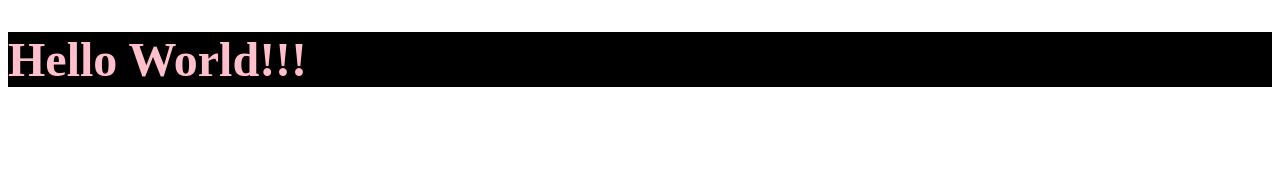
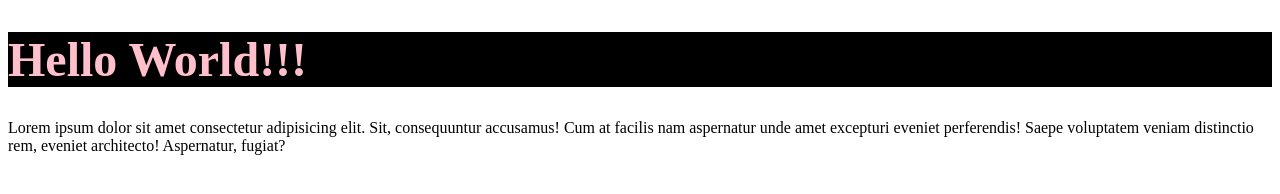
Before and after one commit to mudrydaniil/Project_3, a plain HTML site: page src/index.html in a window 1280 px wide. Drawn offline with Linux system fonts and the light colour scheme.

Commit message:
Lorem text

```diff
--- a/src/index.html
+++ b/src/index.html
@@ -10,6 +10,9 @@
 
 <body>
     <h1>Hello World!!!</h1>
+    <p>Lorem ipsum dolor sit amet consectetur adipisicing elit. Sit, consequuntur accusamus! Cum at facilis nam
+        aspernatur unde amet excepturi eveniet perferendis! Saepe voluptatem veniam distinctio rem, eveniet architecto!
+        Aspernatur, fugiat?</p>
 </body>
 
 </html>
```
